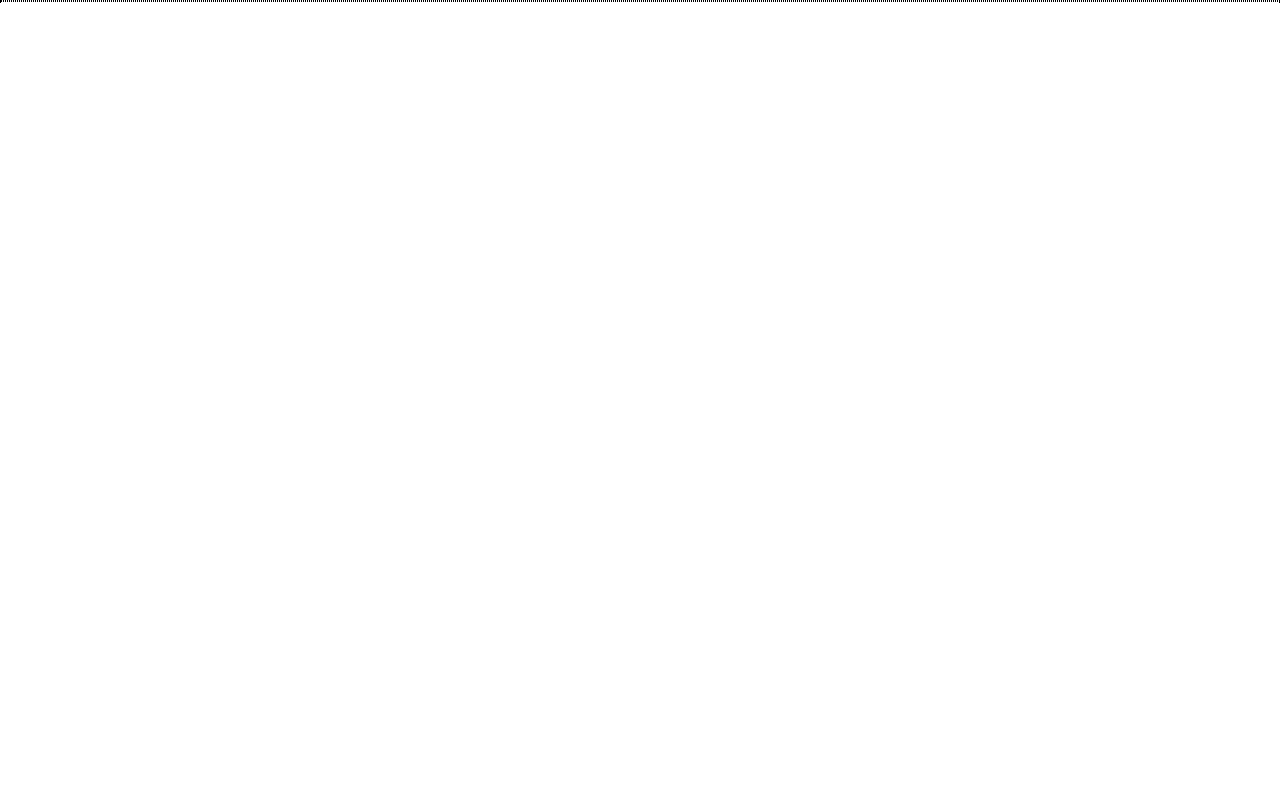
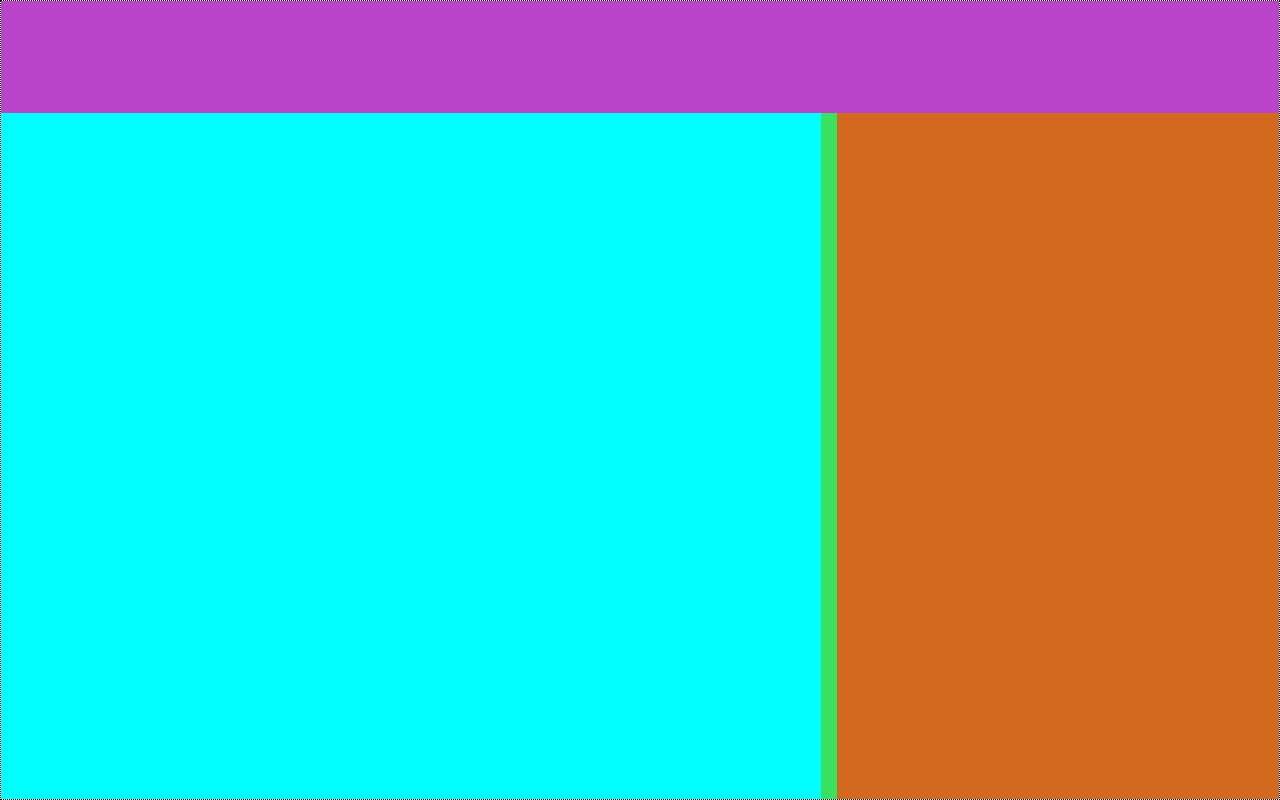
Before and after one commit to gilli-jonathan/html-css-bandcamp, a plain HTML site: page index.html in a window 1280 px wide. Drawn offline with Linux system fonts and the light colour scheme.

Commit message:
create layout whit debug

```diff
--- a/assets/style/style.css
+++ b/assets/style/style.css
@@ -4,6 +4,53 @@
     box-sizing: border-box;
 }
 
+body {
+    height: 100vh;
+    overflow: hidden;
+}
+
+:root {
+    --top-heigth: 112px
+}
+
 .debug {
     border: 1px dotted black;
+
+
+    .top {
+        background-color: rgb(185, 67, 201);
+    }
+
+    .bottom {
+        background-color: rgb(56, 225, 96);
+    }
+
+    .left {
+        background-color: aqua;
+    }
+
+    .rigth {
+        background-color: chocolate;
+    }
 }
+
+
+
+.top {
+    height: var(--top-heigth);
+}
+
+.bottom {
+    height: calc(100% - var(--top-heigth));
+    display: flex;
+    gap: 1rem;
+
+    .left {
+        width: 65%;
+        overflow-y: auto;
+    }
+
+    .rigth {
+        width: 35%;
+    }
+}
--- a/index.html
+++ b/index.html
@@ -1,5 +1,6 @@
 <!DOCTYPE html>
 <html lang="en">
+
 <head>
     <meta charset="UTF-8">
     <meta name="viewport" content="width=device-width, initial-scale=1.0">
@@ -10,10 +11,20 @@
 
 <body class="debug">
 
-    <div class="top"></div>
+    <header class="top"></header>
     <div class="bottom">
+        <main class="left">
+            <div class="container-flex">
+
+            </div>
+        </main>
+
+
+        <aside class="rigth"></aside>
+
     </div>
 
 
 </body>
+
 </html>
```
